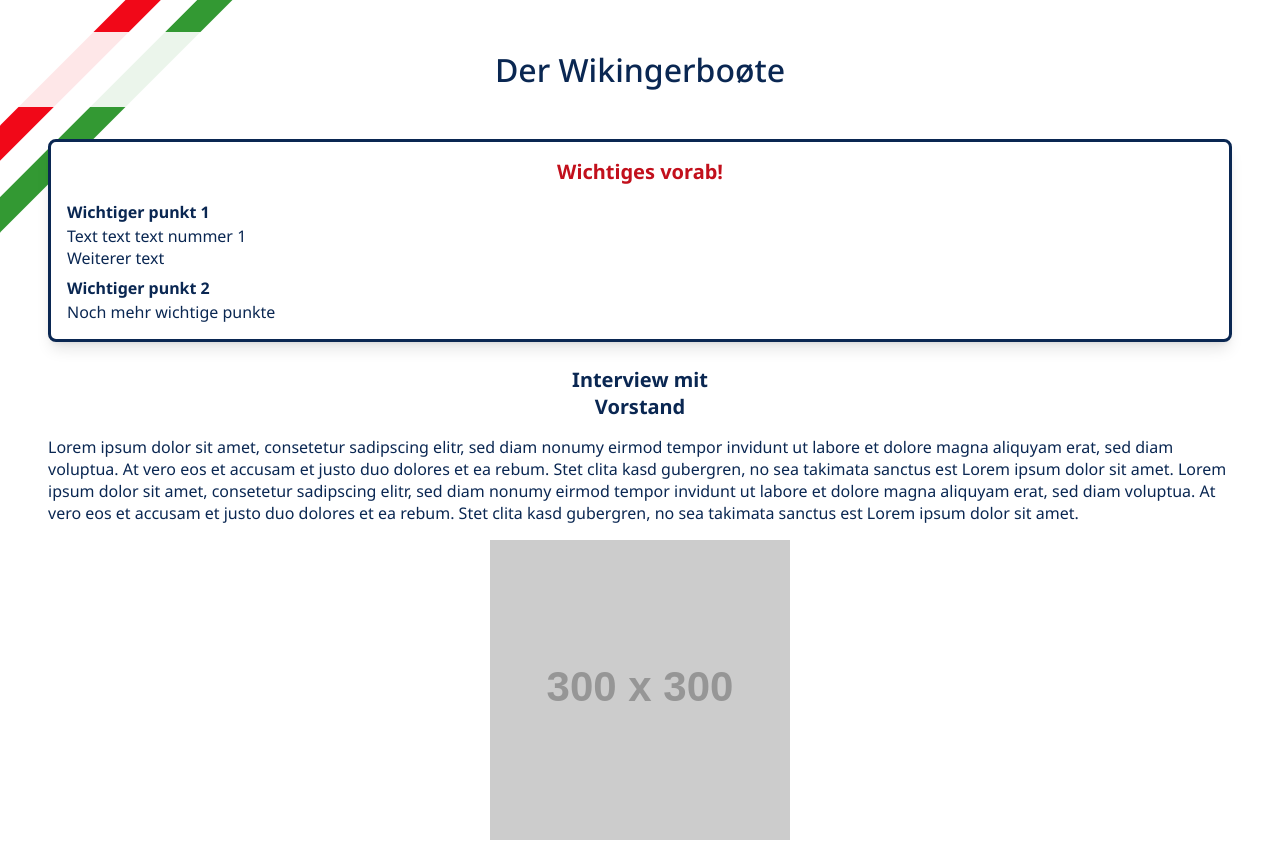
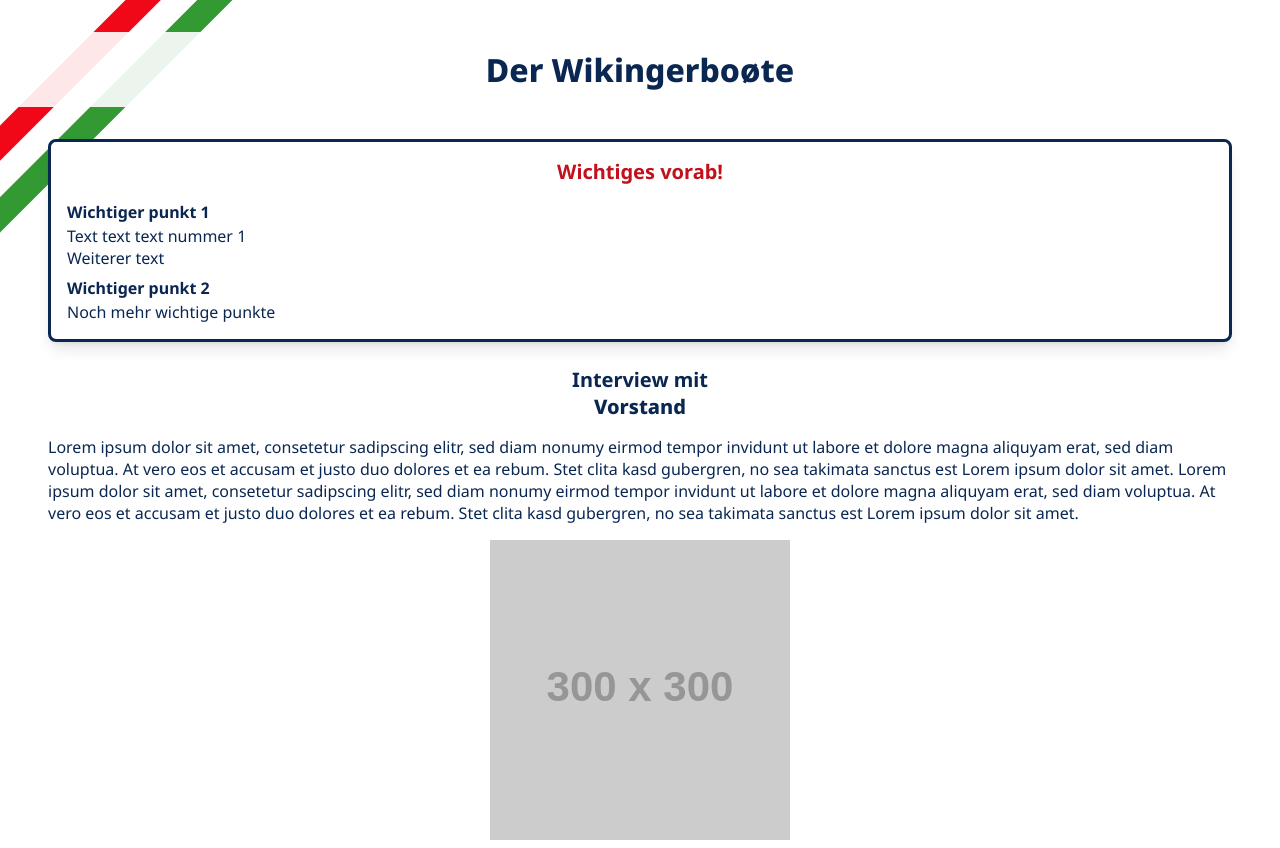
Before and after one commit to haasal/haasal.github.io, a plain HTML site: page index.html in a window 1280 px wide. Shown: the top 848 px of the page. Drawn offline with Linux system fonts and the light colour scheme; placeholder pictures from the web are drawn by us.

Commit message:
minor adjustments

```diff
--- a/index.html
+++ b/index.html
@@ -154,7 +154,7 @@ amet.</p>
     h1 {
         background: rgb(255 255 255 / 90%);
         /* backdrop-filter: blur(10px); */
-        font-weight: 500;
+        font-weight: 800;
         font-size: 32px;
         text-align: center;
         padding: 1rem 0 1rem 0;
@@ -170,6 +170,10 @@ amet.</p>
         font-weight: 700;
         font-size: 16px;
         margin-bottom: 0.125rem;
+    }
+
+    strong {
+        font-weight: 800;
     }
 
     #important {
```
